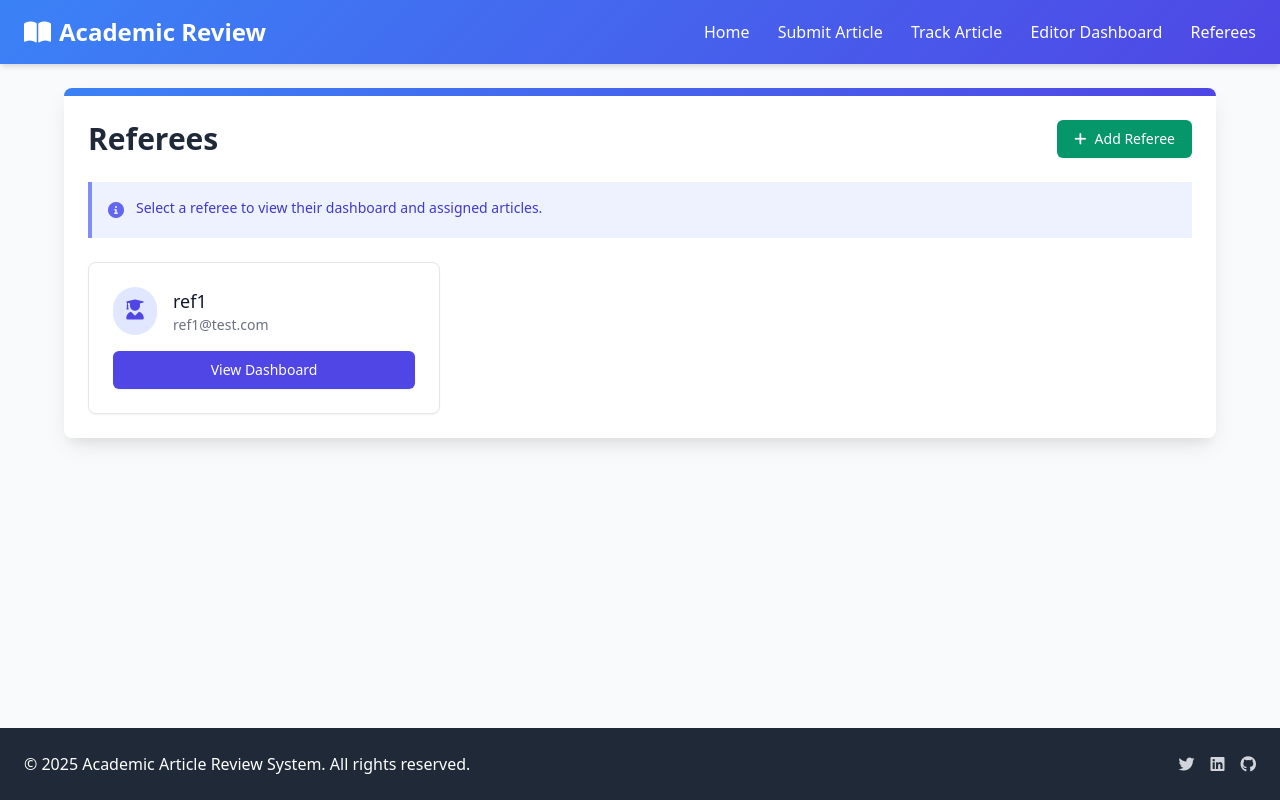
After one commit to omerfurkancelik/anympdfdjango, a Django app: page /referees/ in a window 1280 px wide. The commit adds this page. Run offline with Django 5.2, Linux system fonts and the light colour scheme; data comes from the database, SQL or seed files in the repository; both versions use the stored data as it was after the commit.

Commit message:
Referee sections fixed

```diff
--- a/articles/models.py
+++ b/articles/models.py
@@ -43,6 +43,7 @@ class Editor(models.Model):
 
 class Referee(models.Model):
     user = models.OneToOneField(User, on_delete=models.CASCADE)
+    specialization = models.CharField(max_length=255, blank=True, help_text="Referee's area of expertise (e.g., Machine Learning, Data Science)")
 
     def __str__(self):
         return self.user.username
--- a/articles/urls.py
+++ b/articles/urls.py
@@ -15,12 +15,20 @@ urlpatterns = [
     path('editor/dashboard/', views.editor_dashboard, name='editor_dashboard'),
     path('editor/review/<int:article_id>/', views.editor_review, name='editor_review'),
     path('editor/chat/<int:article_id>/', views.editor_chat, name='editor_chat'),
+    path('editor/article/<int:article_id>/assign/', views.assign_referee, name='assign_referee'),
+    path('editor/article/<int:article_id>/delete/', views.delete_article, name='delete_article'),
 
     # Referee section
-    path('referee/dashboard/', views.referee_dashboard, name='referee_dashboard'),
-    path('referee/review/<int:article_id>/', views.referee_review, name='referee_review'),
+    path('referees/', views.referee_list, name='referee_list'),
+    path('referee/<int:referee_id>/dashboard/', views.referee_dashboard, name='referee_dashboard'),
+    path('referee/<int:referee_id>/review/<int:article_id>/', views.referee_review, name='referee_review'),
+    path('referee/dashboard/', views.referee_dashboard, name='referee_dashboard_default'),
+    path('referees/add/', views.add_referee, name='add_referee'),
+
+
+
 
     # File download
     path('download/<int:article_id>/', views.download_article, name='download_article'),
-    path('editor/article/<int:article_id>/assign/', views.assign_referee, name='assign_referee'),
+
 ]
--- a/articles/views.py
+++ b/articles/views.py
@@ -6,9 +6,10 @@ from django.conf import settings
 from django.urls import reverse
 from django.contrib.auth.models import User
 from django.http import HttpResponseForbidden
+from .models import Article, Editor, Referee, ChatMessage, ArticleFeedback
+from .forms import ArticleUploadForm, ArticleTrackingForm, ChatMessageForm, ArticleFeedbackForm, AddRefereeForm
 
-from .models import Article, Editor, Referee, ChatMessage, ArticleFeedback
-from .forms import ArticleUploadForm, ArticleTrackingForm, ChatMessageForm, ArticleFeedbackForm
+import os
 
 def is_editor(user):
     return hasattr(user, 'editor')
@@ -18,6 +19,9 @@ def is_referee(user):
 
 def home(request):
     return render(request, 'articles/home.html')
+
+
+
 
 # User section views
 def upload_article(request):
@@ -200,10 +204,30 @@ def editor_chat(request, article_id):
     })
 
 # Referee section views
-def referee_dashboard(request):
-    referee = User.objects.get(email="ref1@test.com").referee
+def referee_list(request):
+    """
+    Display a list of all referees in the system.
+    """
+    referees = Referee.objects.all()
+    return render(request, 'articles/referee/list.html', {'referees': referees})
 
-    # Instead of referee.articles.all(), use the related_name from Article model
+# Update the referee_dashboard view to accept a referee_id parameter
+def referee_dashboard(request, referee_id=None):
+    """
+    Display the dashboard for a specific referee.
+    If referee_id is not provided, it falls back to ref1@test.com.
+    """
+    try:
+        if referee_id:
+            referee = get_object_or_404(Referee, id=referee_id)
+        else:
+            # Fallback to the default referee if no specific one is selected
+            referee = User.objects.get(email="ref1@test.com").referee
+    except (Referee.DoesNotExist, User.DoesNotExist):
+        messages.error(request, "Referee not found.")
+        return redirect('referee_list')
+
+    # Get articles assigned to this referee
     articles = Article.objects.filter(referee=referee)
 
     if request.method == 'POST':
@@ -215,7 +239,6 @@ def referee_dashboard(request):
             feedback.article = article
             feedback.referee = referee
             feedback.save()
-
     else:
         form = ArticleFeedbackForm()
 
@@ -235,10 +258,19 @@ def referee_dashboard(request):
     }
     return render(request, 'articles/referee/dashboard.html', context)
 
-def referee_review(request, article_id):
-    referee = User.objects.get(email="ref1@test.com").referee
+# Update the referee_review view to work with the new dashboard
+def referee_review(request, article_id, referee_id=None):
+    try:
+        if referee_id:
+            referee = get_object_or_404(Referee, id=referee_id)
+        else:
+            # Fallback to the default referee if no specific one is selected
+            referee = User.objects.get(email="ref1@test.com").referee
+    except (Referee.DoesNotExist, User.DoesNotExist):
+        messages.error(request, "Referee not found.")
+        return redirect('referee_list')
 
-    # Instead of filtering with referees=referee, filter with referee=referee
+    # Get the article that belongs to this referee
     article = get_object_or_404(Article, id=article_id, referee=referee)
 
     try:
@@ -255,7 +287,6 @@ def referee_review(request, article_id):
             feedback.save()
 
             # Notify editor about new feedback
-            # Since editors is a ManyToMany field, we don't need to change this part
             editors = article.editors.all()
             for editor in editors:
                 subject = f'New Referee Feedback on Article: {article.tracking_code}'
@@ -272,15 +303,18 @@ def referee_review(request, article_id):
                 #send_mail(subject, message, settings.EMAIL_HOST_USER, [editor.user.email])
 
             messages.success(request, 'Your feedback has been submitted')
-            return redirect('referee_dashboard')
+            return redirect('referee_dashboard', referee_id=referee.id)
     else:
         form = ArticleFeedbackForm(instance=feedback)
 
     return render(request, 'articles/referee/review.html', {
         'article': article,
         'form': form,
-        'feedback': feedback
+        'feedback': feedback,
+        'referee': referee
     })
+
+
 
 def download_article(request, article_id):
     article = get_object_or_404(Article, id=article_id)
@@ -289,3 +323,60 @@ def download_article(request, article_id):
     response = HttpResponse(article.file, content_type='application/pdf')
     response['Content-Disposition'] = f'attachment; filename="{article.tracking_code}.pdf"'
     return response
+
+
+
+def add_referee(request):
+
+
+    if request.method == 'POST':
+        form = AddRefereeForm(request.POST)
+        if form.is_valid():
+            username = form.cleaned_data['username']
+            email = form.cleaned_data['email']
+            password = form.cleaned_data['password']
+            specialization = form.cleaned_data['specialization']
+
+            # Check if username or email already exists
+            if User.objects.filter(username=username).exists():
+                messages.error(request, f"Username '{username}' is already taken.")
+                return render(request, 'articles/referee/add.html', {'form': form})
+
+            if User.objects.filter(email=email).exists():
+                messages.error(request, f"Email '{email}' is already registered.")
+                return render(request, 'articles/referee/add.html', {'form': form})
+
+            # Create the user and referee
+            user = User.objects.create_user(username=username, email=email, password=password)
+            referee = Referee.objects.create(user=user, specialization=specialization)
+
+            messages.success(request, f"Referee '{username}' has been successfully added.")
+            return redirect('referee_list')
+    else:
+        form = AddRefereeForm()
+
+    return render(request, 'articles/referee/add.html', {'form': form})
+
+
+
+def delete_article(request, article_id):
+
+
+    article = get_object_or_404(Article, id=article_id)
+
+    if request.method == 'POST':
+        # Delete the article file from storage
+        if article.file:
+            if os.path.isfile(article.file.path):
+                os.remove(article.file.path)
+
+        # Store tracking code for confirmation message
+        tracking_code = article.tracking_code
+
+        # Delete the article from the database
+        article.delete()
+
+        messages.success(request, f"Article {tracking_code} has been successfully deleted.")
+        return redirect('editor_dashboard')
+
+    return render(request, 'articles/editor/delete_confirm.html', {'article': article})
--- a/templates/articles/base.html
+++ b/templates/articles/base.html
@@ -29,8 +29,8 @@
                     <a href="{% url 'home' %}" class="hover:text-gray-200">Home</a>
                     <a href="{% url 'upload_article' %}" class="hover:text-gray-200">Submit Article</a>
                     <a href="{% url 'track_article' %}" class="hover:text-gray-200">Track Article</a>
-                            <a href="{% url 'editor_dashboard' %}" class="hover:text-gray-200">Editor Dashboard</a>
-                            <a href="{% url 'referee_dashboard' %}" class="hover:text-gray-200">Referee Dashboard</a>
+                    <a href="{% url 'editor_dashboard' %}" class="hover:text-gray-200">Editor Dashboard</a>
+                    <a href="{% url 'referee_list' %}" class="hover:text-gray-200">Referees</a>
                 </nav>
             </div>
         </div>
--- a/templates/articles/editor/review.html
+++ b/templates/articles/editor/review.html
@@ -134,7 +134,7 @@
 
                                 <div class="mb-4">
                                     <label for="status" class="block text-sm font-medium text-gray-700">Status</label>
-                                    <select id="status" name="status" class="mt-1 block w-full pl-3 pr-10 py-2 text-base border-gray-300 focus:outline-none focus:ring-indigo-500 focus:border-indigo-500 sm:text-sm rounded-md">
+                                    <select id="status" name="status" class="mt-1 block w-full pl-3 pr-10 py-2 text-base border-gray-900 focus:outline-none focus:ring-indigo-500 focus:border-indigo-500 sm:text-sm rounded-md">
                                         {% for status_value, status_label in article.STATUS_CHOICES %}
                                         <option value="{{ status_value }}" {% if article.status == status_value %}selected{% endif %}>
                                             {{ status_label }}
--- /dev/null
+++ b/templates/articles/referee/list.html
@@ -0,0 +1,67 @@
+{% extends 'articles/base.html' %}
+
+{% block content %}
+<div class="max-w-6xl mx-auto">
+    <div class="bg-white rounded-lg shadow-card overflow-hidden">
+        <div class="gradient-bg h-2"></div>
+        <div class="p-6">
+            <div class="flex justify-between items-center mb-6">
+                <h1 class="text-3xl font-bold text-gray-800">Referees</h1>
+                <a href="{% url 'add_referee' %}" class="inline-flex items-center px-4 py-2 border border-transparent text-sm font-medium rounded-md shadow-sm text-white bg-green-600 hover:bg-green-700 focus:outline-none focus:ring-2 focus:ring-offset-2 focus:ring-green-500">
+                    <i class="fas fa-plus mr-2"></i> Add Referee
+                </a>
+            </div>
+
+            <div class="bg-indigo-50 border-l-4 border-indigo-400 p-4 mb-6">
+                <div class="flex">
+                    <div class="flex-shrink-0">
+                        <i class="fas fa-info-circle text-indigo-500"></i>
+                    </div>
+                    <div class="ml-3">
+                        <p class="text-sm text-indigo-700">
+                            Select a referee to view their dashboard and assigned articles.
+                        </p>
+                    </div>
+                </div>
+            </div>
+
+            <!-- Referees List -->
+            <div class="grid grid-cols-1 md:grid-cols-3 gap-6">
+                {% for referee in referees %}
+                <div class="bg-white rounded-lg border border-gray-200 shadow-sm overflow-hidden hover:shadow-md transition-shadow">
+                    <div class="p-6">
+                        <div class="flex items-center mb-4">
+                            <div class="bg-indigo-100 rounded-full p-3 mr-4">
+                                <i class="fas fa-user-graduate text-indigo-600 text-xl"></i>
+                            </div>
+                            <div>
+                                <h3 class="text-lg font-medium text-gray-900">{{ referee.user.username }}</h3>
+                                <p class="text-sm text-gray-500">{{ referee.user.email }}</p>
+                                {% if referee.specialization %}
+                                <p class="text-xs mt-1 bg-blue-100 text-blue-800 px-2 py-1 rounded-full inline-block">
+                                    {{ referee.specialization }}
+                                </p>
+                                {% endif %}
+                            </div>
+                        </div>
+                        <div class="mt-4">
+                            <a href="{% url 'referee_dashboard' referee.id %}" class="w-full inline-flex justify-center items-center px-4 py-2 border border-transparent text-sm font-medium rounded-md shadow-sm text-white bg-indigo-600 hover:bg-indigo-700 focus:outline-none focus:ring-2 focus:ring-offset-2 focus:ring-indigo-500">
+                                View Dashboard
+                            </a>
+                        </div>
+                    </div>
+                </div>
+                {% empty %}
+                <div class="md:col-span-3 text-center py-12">
+                    <div class="inline-block p-4 rounded-full bg-gray-100 mb-4">
+                        <i class="fas fa-user-slash text-gray-400 text-3xl"></i>
+                    </div>
+                    <h3 class="text-lg font-medium text-gray-900">No Referees Found</h3>
+                    <p class="text-gray-500 mt-2">There are currently no referees in the system.</p>
+                </div>
+                {% endfor %}
+            </div>
+        </div>
+    </div>
+</div>
+{% endblock %}
--- a/templates/articles/referee/review.html
+++ b/templates/articles/referee/review.html
@@ -8,7 +8,7 @@
         <div class="p-6">
             <div class="flex justify-between items-center mb-6">
                 <h1 class="text-2xl font-bold text-gray-800">Review Article: {{ article.tracking_code }}</h1>
-                <a href="{% url 'referee_dashboard' %}" class="text-indigo-600 hover:text-indigo-700">
+                <a href="{% url 'referee_dashboard' referee.id %}" class="text-indigo-600 hover:text-indigo-700">
                     <i class="fas fa-arrow-left mr-1"></i> Back to Dashboard
                 </a>
             </div>
@@ -45,7 +45,7 @@
                 </div>
             </div>
 
-            <!-- Referee Assignment & Status Update Form -->
+            <!-- Referee Feedback Form -->
             <form method="post" class="mb-6">
                 {% csrf_token %}
                 {{ form|crispy }}
@@ -56,8 +56,6 @@
                 >
                 Submit Feedback
                 </button>
-
-
             </form>
 
         </div>
```
Also changed, not shown: articles/forms.py (+19 -0 lines), templates/articles/editor/dashboard.html (+6 -3 lines), templates/articles/editor/delete_confirm.html (added, +73 -0 lines), templates/articles/referee/add.html (added, +59 -0 lines), templates/articles/referee/dashboard.html (+8 -3 lines), articles/migrations/0005_referee_specialization.py (added), db.sqlite3.
